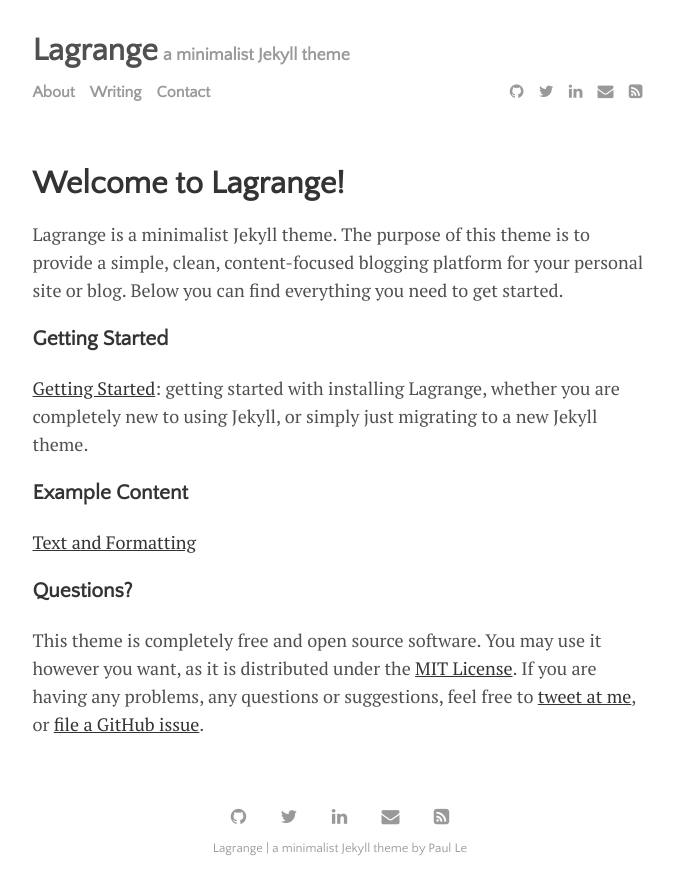
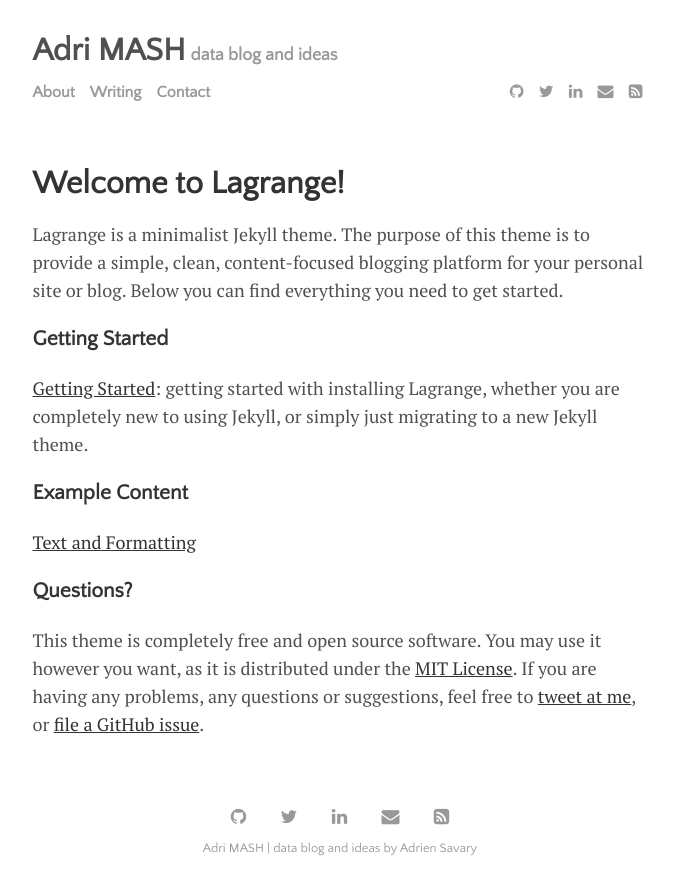
Before and after one commit to adri-MASH/adri-MASH.github.io, a Jekyll site: the page built from menu/about.md, in a window 1280 px wide. Shown: the top 895 px of the page, without its empty margins (300-974 px from the left). Built offline with Jekyll 4.4.1, drawn with Linux system fonts in a browser that asks for light colours.

Commit message:
Update config file

```diff
--- a/_config.yml
+++ b/_config.yml
@@ -20,9 +20,9 @@ permalink:           /:title
 plugins:             [jekyll-paginate, jekyll-sitemap, jekyll-feed, jekyll-seo-tag]
 
 # Customise atom feed settings (this is where Jekyll-Feed gets configuration information)
-title:		           'Lagrange'
-description:	       'a minimalist Jekyll theme'
-author:              'Paul Le'
+title:		           'Adri MASH'
+description:	       'data blog and ideas'
+author:              'Adrien Savary'
 
 # RSS 2.0 can be used instead of Atom by uncommenting following two lines
 #feed:
```
